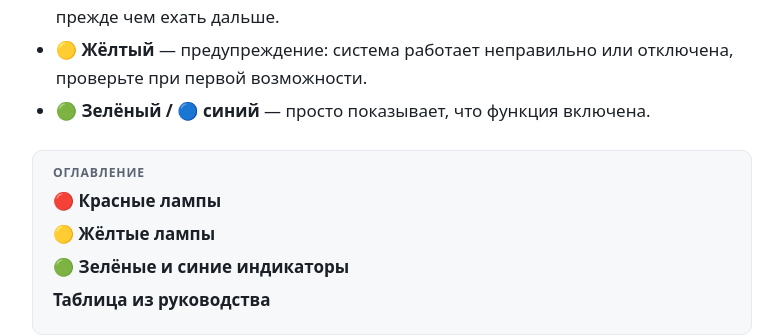
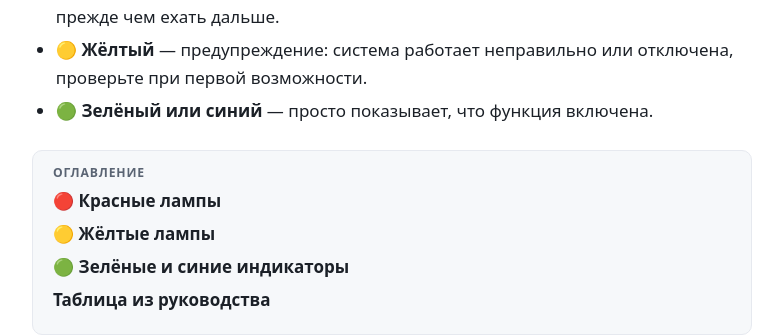
Before and after one commit to qttc/qttc.github.io, a Jekyll site: the page built from pages/warning-lights.md, in a window 1280 px wide and 900 px high. Shown: the part 396-732 px from the top of the window, without its empty margins (248-1031 px from the left). Built offline with Jekyll 4.4.1, drawn with Linux system fonts in a browser that asks for light colours.

Commit message:
Значки приборки: не больше одного эмодзи в строке

```diff
--- a/pages/warning-lights.md
+++ b/pages/warning-lights.md
@@ -16,7 +16,7 @@ image: /assets/problems/warning-lights.jpg
 
 - 🔴 **Красный** — неисправность или опасность: остановитесь и разберитесь, прежде чем ехать дальше.
 - 🟡 **Жёлтый** — предупреждение: система работает неправильно или отключена, проверьте при первой возможности.
-- 🟢 **Зелёный / 🔵 синий** — просто показывает, что функция включена.
+- 🟢 **Зелёный или синий** — просто показывает, что функция включена.
 
 <nav class="toc" id="оглавление" markdown="1">
 ## Оглавление
```
